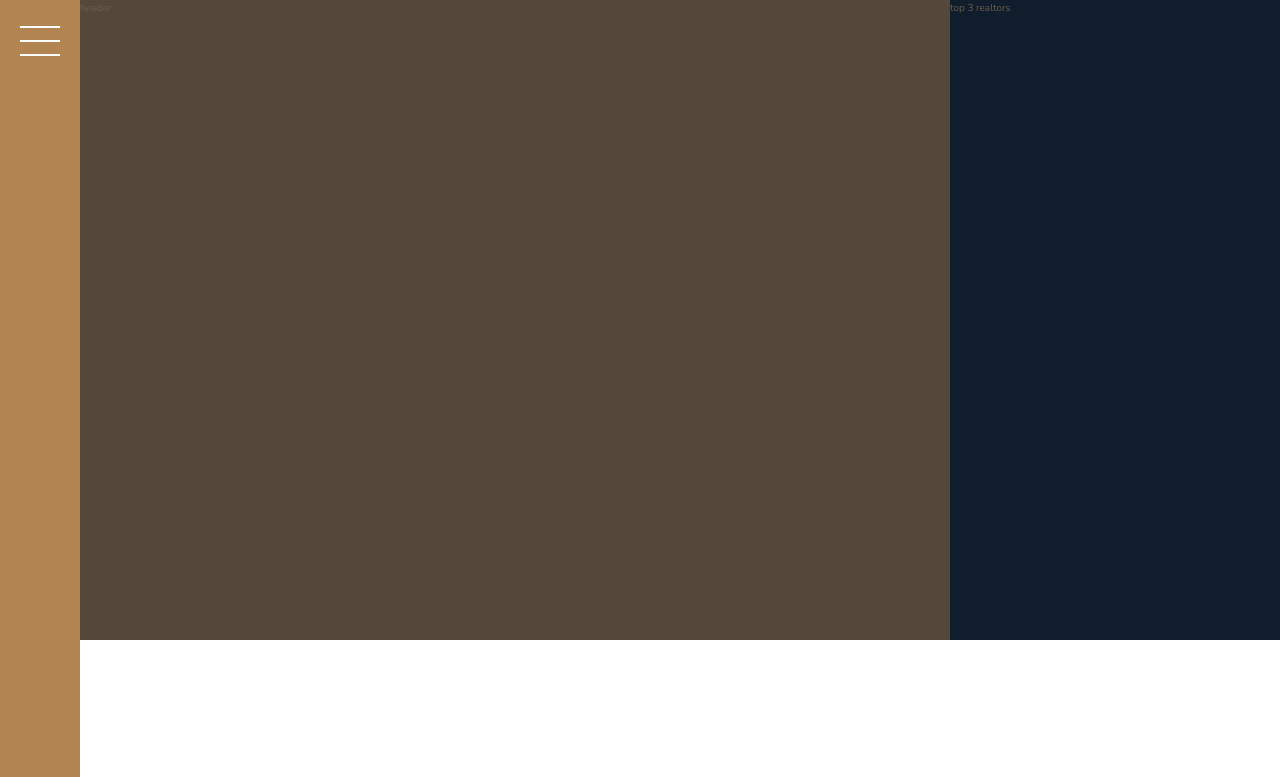
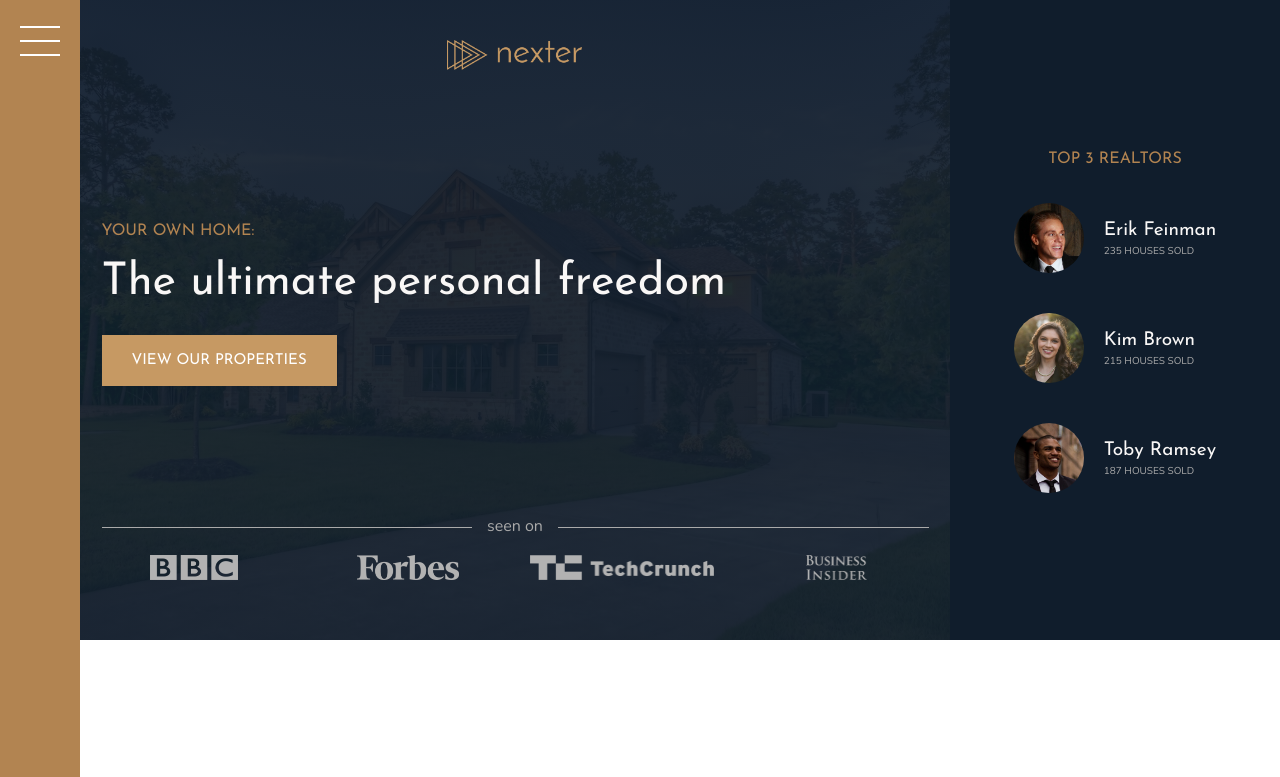
Before and after one commit to UlaKrawczyk/nexter, a website: page src/content/index.html in a window 1280 px wide. Shown: the top 777 px of the page. Drawn offline with nearby package versions, Linux system fonts and the light colour scheme; files that its build step writes are made by us from their sources; files whose address does not match are found by name.

Commit message:
feat: markup and styling section header and realtors

```diff
--- a/src/content/index.html
+++ b/src/content/index.html
@@ -18,9 +18,45 @@
         <button class="nav-btn"></button>
     </div>
 
-    <header class="header">header</header>
+    <header class="header">
 
-    <div class="realtors">top 3 realtors</div>
+        <img src="assets/img/logo.png" alt="logo" class="header__logo">
+        <h3 class="heading-3">your own home:</h3>
+        <h1 class="heading-1">The ultimate personal freedom</h1>
+        <button class="btn header__btn">view our properties</button>
+
+        <div class="header__seenon-text">seen on</div>
+        <div class="header__seenon-logos">
+            <img src="assets/img/logo-bbc.png" alt="Seen on bbc">
+            <img src="assets/img/logo-forbes.png" alt="Seen on forbes">
+            <img src="assets/img/logo-techcrunch.png" alt="Seen on techcrunch">
+            <img src="assets/img/logo-bi.png" alt="Seen on business insider">
+        </div>
+
+    </header>
+
+    <div class="realtors">
+
+        <h3 class="heading-3">top 3 realtors</h3>
+
+        <div class="realtors__list">
+            <img src="assets/img/realtor-1.jpeg" alt="realtor image" class="realtors__img">
+            <div class="realtors__details">
+                <h4 class="heading-4 heading-4--light">Erik Feinman</h4>
+                <p class="realtors__sold">235 houses sold</p>
+            </div>
+            <img src="assets/img/realtor-2.jpeg" alt="realtor image" class="realtors__img">
+            <div class="realtors__details">
+                <h4 class="heading-4 heading-4--light">Kim Brown</h4>
+                <p class="realtors__sold">215 houses sold</p>
+            </div>
+            <img src="assets/img/realtor-3.jpeg" alt="realtor image" class="realtors__img">
+            <div class="realtors__details">
+                <h4 class="heading-4 heading-4--light">Toby Ramsey</h4>
+                <p class="realtors__sold">187 houses sold</p>
+            </div>
+        </div>
+    </div>
 
     <section class="features">
         <div class="feature">
--- a/src/scss/_header.scss
+++ b/src/scss/_header.scss
@@ -1,4 +1,47 @@
 .header {
-  background-color: $color-grey-dark-1;
   grid-column: full-start / col-end 6;
+  background-image: linear-gradient(rgba($color-secondary, 0.93), rgba($color-secondary, 0.93)),
+    url(../assets/img/hero.jpeg);
+  background-size: cover;
+  background-position: center;
+  padding: 4rem 8rem 6rem 8rem;
+  display: grid;
+  grid-template-rows: 1fr min-content 6rem 1fr;
+  grid-template-columns: max-content;
+  grid-row-gap: 1.5rem;
+  justify-content: center;
+  &__logo {
+    height: 3rem;
+    justify-self: center;
+  }
+  &__btn {
+    align-self: start;
+    justify-self: start;
+  }
+  &__seenon-text {
+    display: grid;
+    grid-template-columns: 1fr max-content 1fr;
+    grid-column-gap: 1.5rem;
+    align-items: center;
+    font-size: 1.6rem;
+    color: $color-grey-light-2;
+
+    &::before,
+    &::after {
+      content: "";
+      display: block;
+      height: 1px;
+      background-color: currentColor;
+    }
+  }
+  &__seenon-logos {
+    display: grid;
+    grid-template-columns: repeat(4, 1fr);
+    grid-gap: 3rem;
+    justify-items: center;
+    img {
+      height: 2.5rem;
+      filter: brightness(70%);
+    }
+  }
 }
--- a/src/scss/_realtors.scss
+++ b/src/scss/_realtors.scss
@@ -1,4 +1,31 @@
 .realtors {
   background-color: $color-secondary;
   grid-column: col-start 7 / full-end;
+  padding: 3rem;
+
+  display: grid;
+  align-content: center;
+  justify-content: center;
+  grid-row-gap: 3rem;
+  justify-items: center;
+
+  &__list {
+    display: grid;
+    grid-template-columns: min-content max-content;
+    grid-column-gap: 2rem;
+    grid-row-gap: 5vh;
+    align-items: center;
+  }
+
+  &__img {
+    display: block;
+    width: 7rem;
+    border-radius: 50%;
+  }
+
+  &__sold {
+    text-transform: uppercase;
+    color: $color-grey-light-2;
+    margin-top: -3px;
+  }
 }
--- a/src/scss/_typography.scss
+++ b/src/scss/_typography.scss
@@ -4,6 +4,9 @@
 }
 .heading-1 {
   @extend %heading;
+  font-size: 4.5rem;
+  color: $color-grey-light-1;
+  line-height: 1;
 }
 
 .heading-2 {
```
